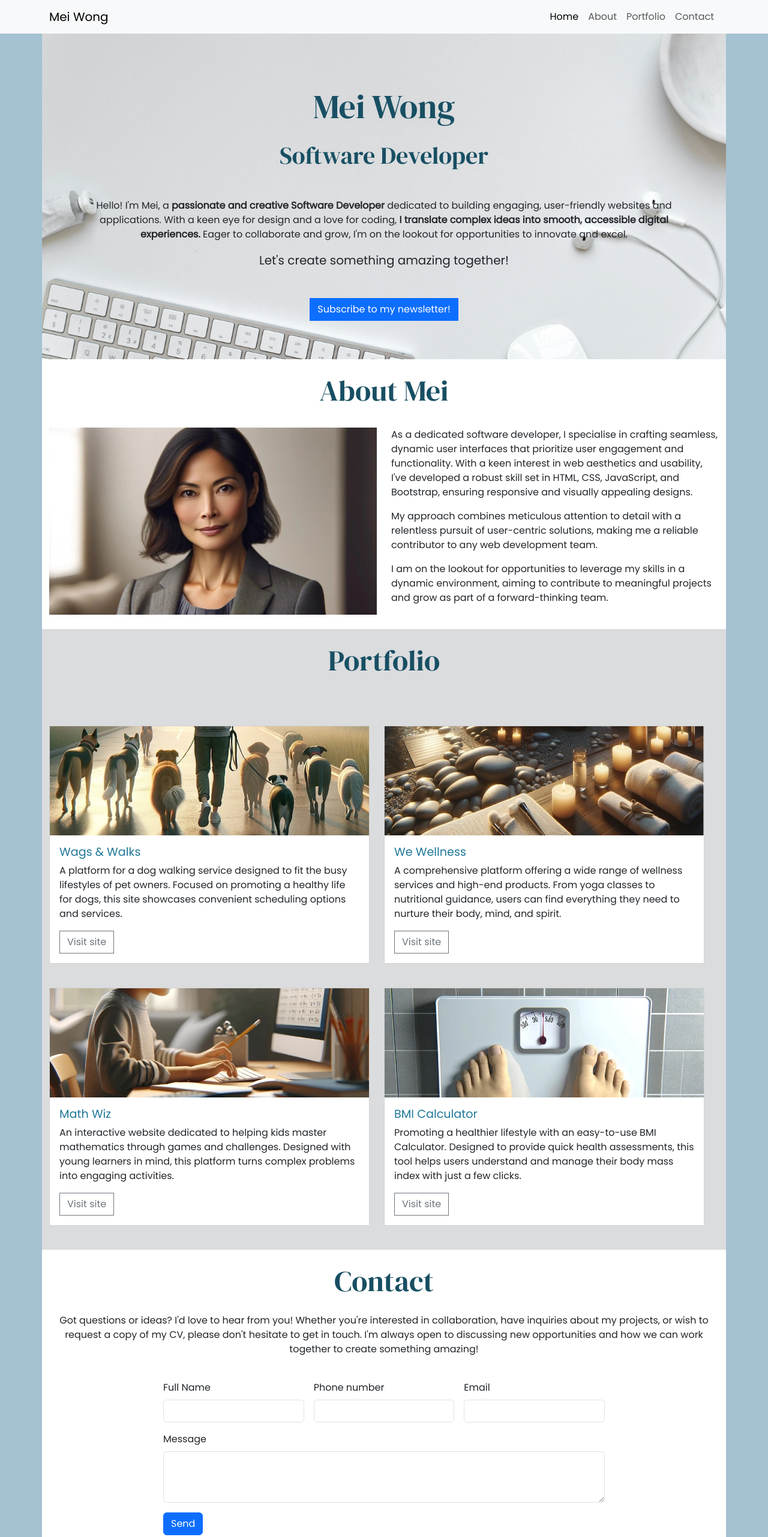
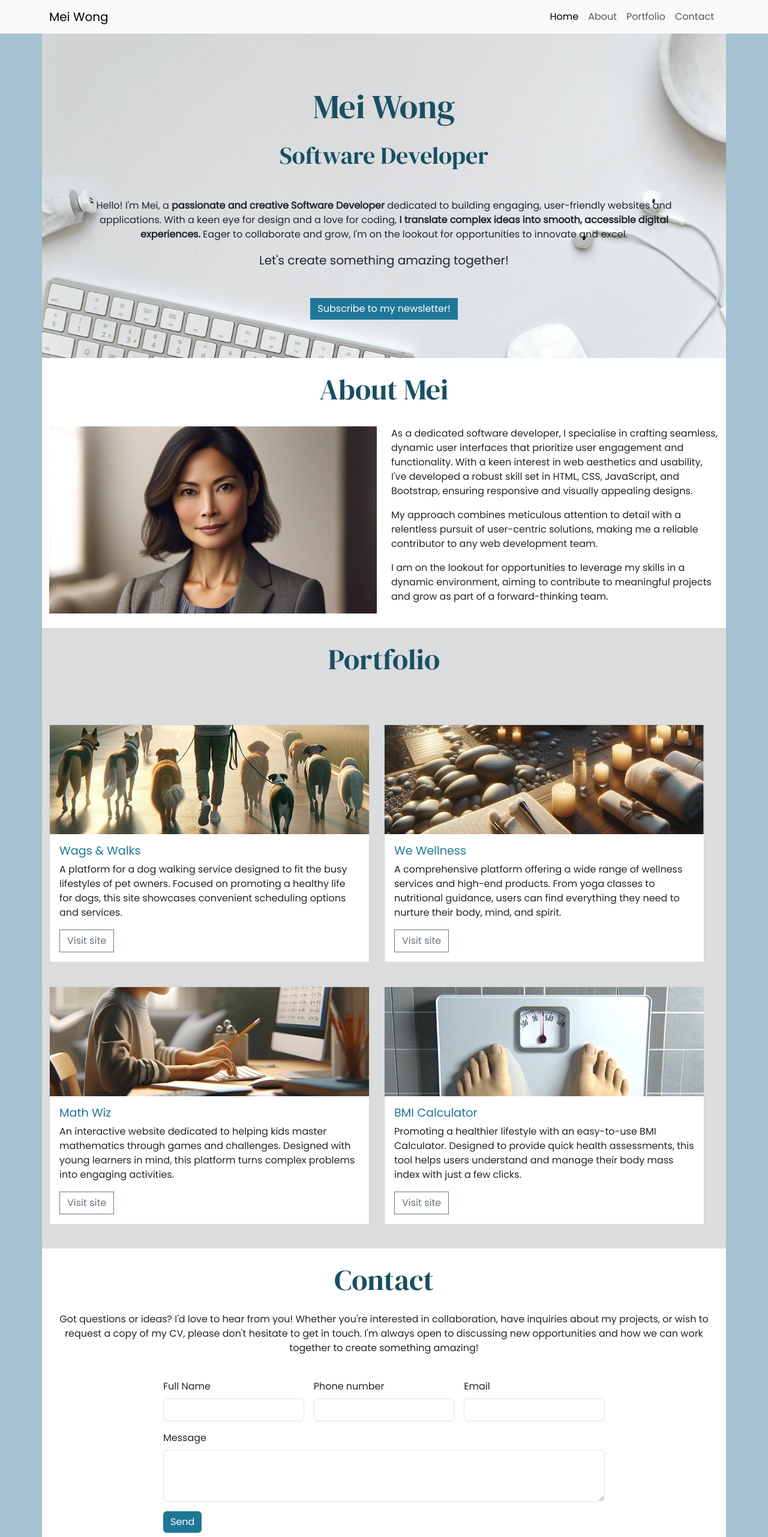
Before and after one commit to Tito-Daramola/bootstrap-portfolio, a plain HTML site: page index.html in a window 1280 px wide. Shown: the top 2563 px of the page at 60% size. Drawn offline with nearby package versions, Linux system fonts and the light colour scheme.

Commit message:
Style buttons

```diff
--- a/assets/css/style.css
+++ b/assets/css/style.css
@@ -65,6 +65,18 @@ h2 {
     padding: 5% 7%;
 }
 
+/*Buttons*/
+
+.custom-button {
+    background-color: #1f7798;
+    border: #1f7798;
+}
+
+.custom-button:hover {
+    background-color: #1d6d8a;
+    border: #1d6d8a
+}
+
 /* Media queries */
 
 /* Use bootsrtap breakpoint for XL screens */
--- a/index.html
+++ b/index.html
@@ -56,7 +56,7 @@
         <!-- mb-5 gives extra margin spacing under lead text -->
         <p class="lead mb-5">Let's create something amazing together!</p>
         <!-- Button trigger modal -->
-        <button type="button" class="btn btn-primary sharp-corners" data-bs-toggle="modal" data-bs-target="#exampleModal">
+        <button type="button" class="btn btn-primary sharp-corners custom-button" data-bs-toggle="modal" data-bs-target="#exampleModal">
           Subscribe to my newsletter!
         </button>
       </div>
@@ -185,7 +185,7 @@
             <textarea class="form-control" id="message" rows="3"></textarea>
           </div>
           <div class="col-12">
-            <button type="submit" class="btn btn-primary">Send</button>
+            <button type="submit" class="btn btn-primary custom-button">Send</button>
           </div>
         </form>
       </div>
@@ -214,7 +214,7 @@
               <div id="emailHelp" class="form-text"></div>
             </div>
             <div class="col-12 mb-4">
-              <button type="submit" class="btn btn-primary">
+              <button type="submit" class="btn btn-primary custom-button">
                   Sign up!
               </button>
             </div>
```
